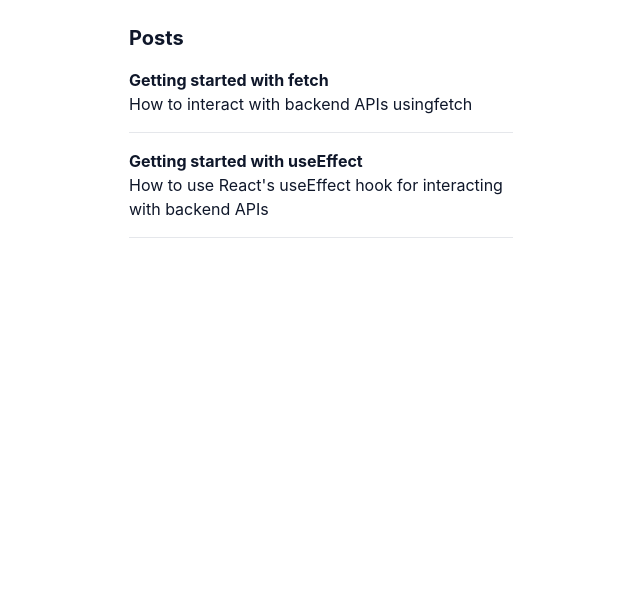
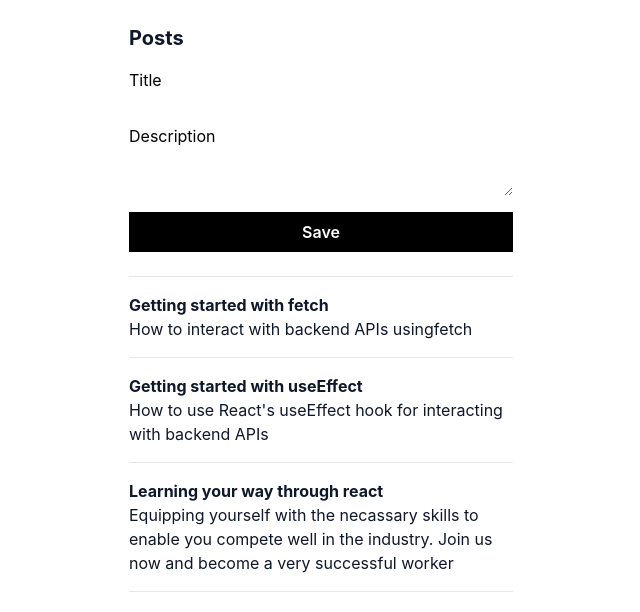
Before and after one commit to Kratosgado/react-restful-api, a React (Create React App) app: page / in a window 1280 px wide. Shown: the top 612 px of the page, without its empty margins (319-959 px from the left). Built offline with nearby package versions, Linux system fonts and the light colour scheme; data requests are answered from the project's data file.

Commit message:
call and import the newpost component

```diff
--- a/db.json
+++ b/db.json
@@ -9,6 +9,11 @@
       "title": "Getting started with useEffect",
       "description": "How to use React's useEffect hook for interacting with backend APIs",
       "id": 2
+    },
+    {
+      "title": "Learning your way through react",
+      "description": "Equipping yourself with the necassary skills to enable you compete well in the industry. Join us now and become a very successful worker",
+      "id": 3
     }
   ]
 }
--- a/src/posts/NewPostForm.tsx
+++ b/src/posts/NewPostForm.tsx
@@ -44,6 +44,18 @@ export function NewPostForm({ onSave }: Props) {
             />
             <ValidationError fieldError={errors.description} />
          </div>
+         <div className={fieldStyle}>
+            <button type='submit'
+               disabled={isSubmitting}
+               className='mt-2 h-10 px-6 font-semibold bg-black text-white'
+            >{isSubmitting ? "Saving..." : "Save"}</button>
+            {isSubmitSuccessful && (
+               <div role='alert' className='text-green-500 text-xs mt-1'>
+                  The post was successfully saved
+               </div>
+            )}
+
+         </div>
       </form>
    )
 }
--- a/src/posts/PostsPage.tsx
+++ b/src/posts/PostsPage.tsx
@@ -1,7 +1,9 @@
 import { useEffect, useState } from 'react';
 import { PostsList } from './PostsList';
-import { PostData } from './types';
+import { NewPostData, PostData } from './types';
 import { getPosts } from './getPosts';
+import { NewPostForm } from './NewPostForm';
+import { savePost } from './savePost';
 
 export function PostsPage() {
    const [isLoading, setIsLoading] = useState(true);
@@ -20,6 +22,11 @@ export function PostsPage() {
       }
    }, []);
 
+   async function handleSave(newPostData: NewPostData) {
+      const newPost = await savePost(newPostData);
+      setPosts([newPost, ...posts])
+   }
+
    if (isLoading) {
       return (
          <div className='w-96 mx-auto mt-6'>
@@ -33,6 +40,7 @@ export function PostsPage() {
          <h2 className='text-xl text-slate-900 font-bold'>
             Posts
          </h2>
+         <NewPostForm onSave={handleSave} />
          <PostsList posts={posts} />
       </div>
    );
```
Lines whose indentation alone changed are shown as unchanged.
